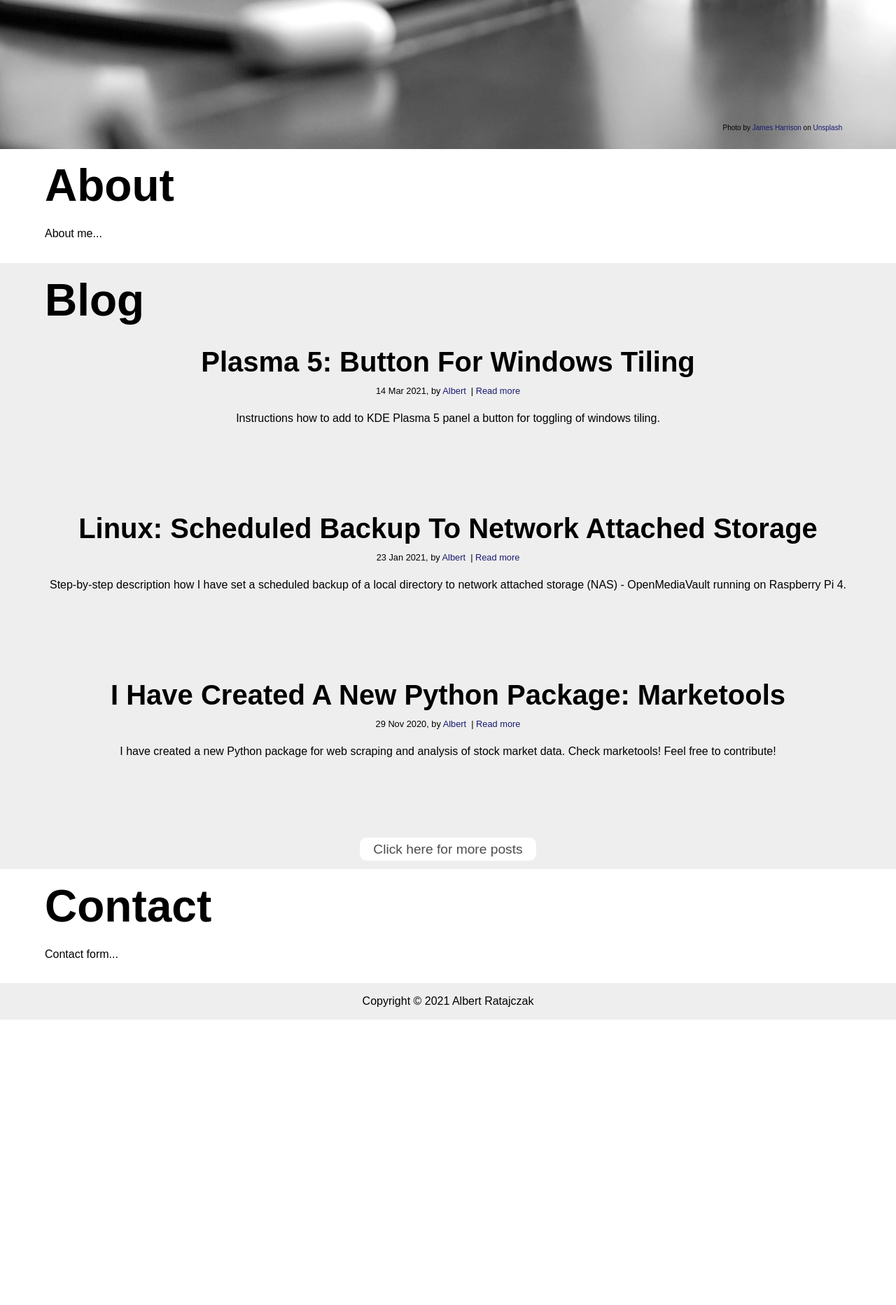
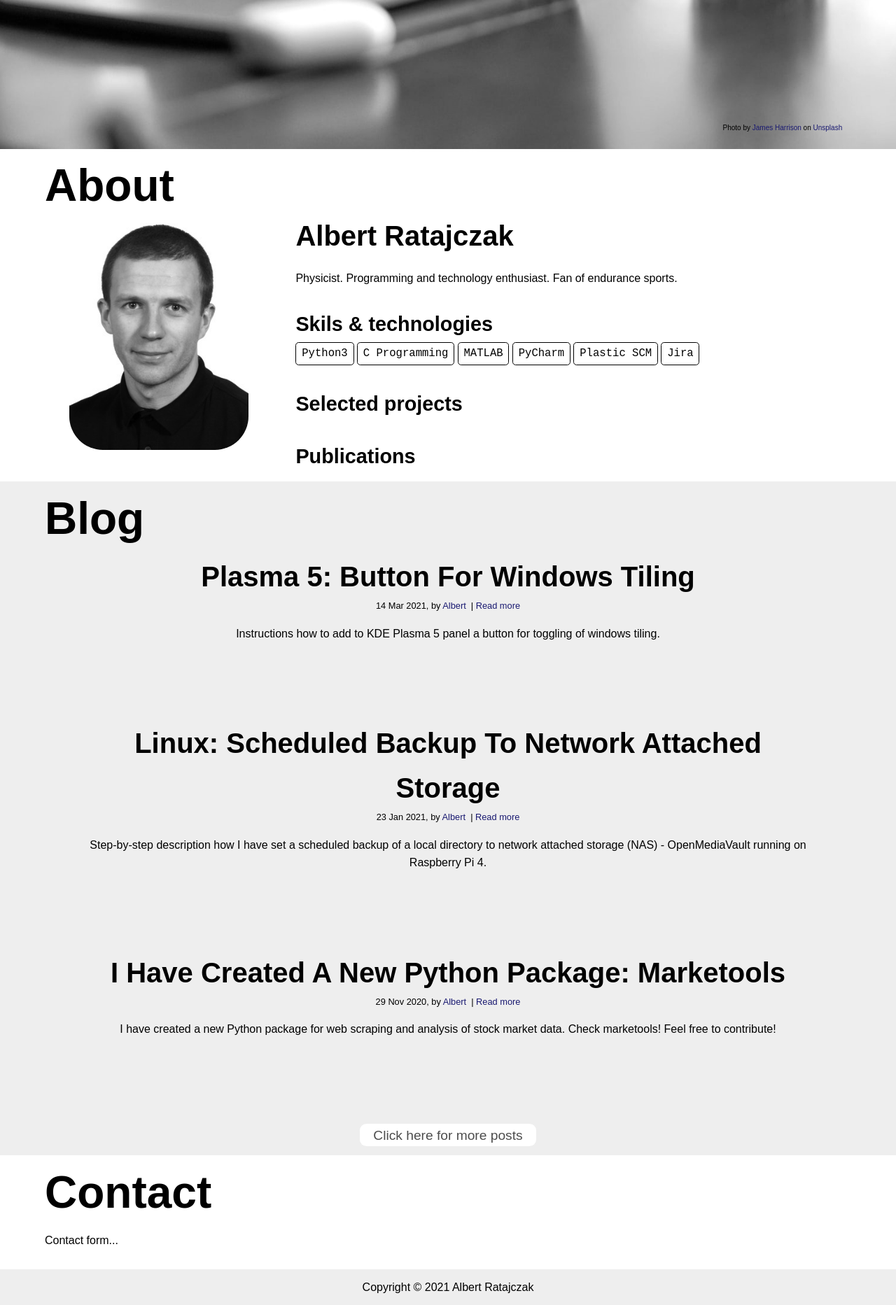
Before and after one commit to AlbertRtk/albertrtk.github.io, a Jekyll site: the page built from index.html, in a window 1280 px wide. Shown: the part 713-2578 px from the top of the page at 70% size. Built offline with Jekyll 4.4.1, drawn with Linux system fonts in a browser that asks for light colours; before the commit the page ends 2170 px from its top, so only the background shows below that.

Commit message:
adding about

```diff
--- a/_sass/main.scss
+++ b/_sass/main.scss
@@ -115,6 +115,12 @@ img.avatar {
   opacity: 0.8;
 }
 
+img.portrait {
+  width: 100%;
+  max-width: 16em;
+  border-radius: 3em;
+}
+
 nav {
   background-color: white;
   border-radius: 0.5em;
@@ -158,15 +164,56 @@ h1.section-title {
   padding: 0em;
 }
 
+.row {
+  display: flex;
+  margin: 0em;
+  padding: 0em;
+}
+
+.column {
+  margin: 0em;
+  padding: 0em;
+}
+
+.column-left {
+  flex: 30%;
+  text-align: center;
+}
+
+.column-right {
+  flex: 70%;
+  padding: 0em 2em;
+}
+
 .centered {
   text-align: center;
   padding: 0px 0px 0px 0px;
   margin: 0em 0em 0em 0em;
 }
 
-.post-title {
+.sub-title {
   font-size: 2.5em;
   font-weight: bold;
+  padding: 0px 0px 0px 0px;
+  margin: 0em 0em 0em 0em;
+}
+
+.sub-sub-title {
+  font-size: 1.8em;
+  font-weight: bold;
+  padding: 0px 0px 0px 0px;
+  margin: 1em 0em 0em 0em;
+}
+
+.skill {
+  font-size: 1.2em;
+  font-family: monospace;
+  border-style: solid;
+  border-width: 0.1em;
+  border-radius: 0.3em;
+  padding: 0.2em 0.5em;
+  margin: 0.2em 0em;
+  display:inline-block;
 }
 
 .post-date {
--- a/index.html
+++ b/index.html
@@ -33,9 +33,30 @@ title: Home
     About
   </h1>
 
-  <p>
-    About me...
-  </p>
+  <div class="row">
+    <div class="column column-left">
+      <img src="assets/images/my-photo.jpg" class="portrait">
+    </div>
+    <div class="column column-right">
+
+      <p class="sub-title">Albert Ratajczak</p>
+      <p>Physicist. Programming and technology enthusiast. Fan of endurance sports.</p>
+
+      <p class="sub-sub-title">Skils & technologies</p>
+      <p class="skill">Python3</p>
+      <p class="skill">C Programming</p>
+      <p class="skill">MATLAB</p>
+      <p class="skill">PyCharm</p>
+      <p class="skill">Plastic SCM</p>
+      <p class="skill">Jira</p>
+      <!-- <p class="skill">MOVPE</p> -->
+
+      <p class="sub-sub-title">Selected projects</p>
+
+      <p class="sub-sub-title">Publications</p>
+
+    </div>
+  </div>
 
 </div>
 
@@ -45,9 +66,9 @@ title: Home
     Blog
   </h1>
 
-  <p>
+  <div>
     {% for post in site.posts limit:3 %}
-      <p class="centered post-title"><a href="{{ post.url }}" class="black_link">{{ post.title }}</a></p>
+      <p class="centered sub-title"><a href="{{ post.url }}" class="black_link">{{ post.title }}</a></p>
       <p class="centered post-date">
         {% assign author = site.authors | where: 'short_name', post.author | first %}
         {{ post.date | date_to_string }}{% if author %}, by <a href="{{ author.url }}">{{ author.name }}</a>{% endif %}
@@ -55,7 +76,7 @@ title: Home
       </p>
       <p class="centered post-excerpt">{{ post.excerpt | strip_html }} </p>
     {% endfor %}
-  </p>
+  </div>
 
   <p class="centered"><a href="/blog.html" class="button"> Click here for more posts </a></p>
 
```
Also changed, not shown: assets/images/my-photo.jpg (added), 4 other files.
